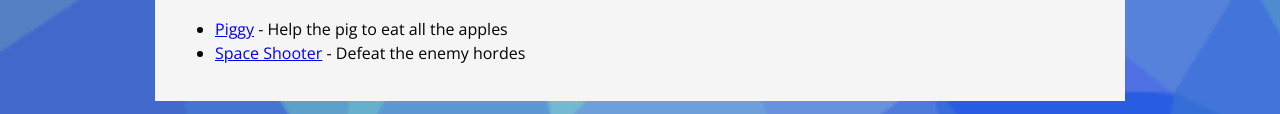
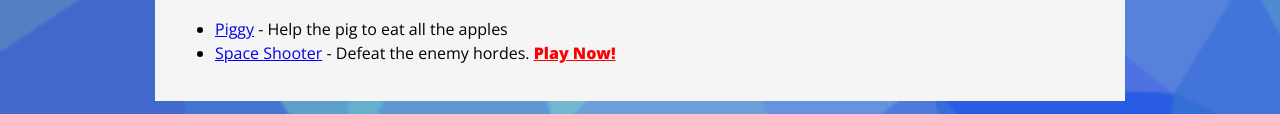
Before and after one commit to akira80kv/akira-web, a plain HTML site: page index.html in a window 1280 px wide. Shown: the part 461-575 px from the top of the page. Drawn offline with nearby package versions, Linux system fonts and the light colour scheme.

Commit message:
Space Shooter Highlight added

```diff
--- a/css/main.css
+++ b/css/main.css
@@ -63,3 +63,8 @@ h2 {
 p {
     margin-bottom: 20px;
 }
+
+a.highlight {
+  color: red;
+  font-weight: bold;
+}
--- a/index.html
+++ b/index.html
@@ -31,7 +31,7 @@
         <p>I like to code, and I'm learning game programming with Godot Game Engine.</p>
         <ul>
             <li><a href="https://github.com/akira80kv/godot-piggy">Piggy</a> - Help the pig to eat all the apples</li>
-            <li><a href="https://github.com/akira80kv/godot-space-shooter">Space Shooter</a> - Defeat the enemy hordes</li>
+            <li><a href="https://github.com/akira80kv/godot-space-shooter">Space Shooter</a> - Defeat the enemy hordes. <a href="https://space-shooter-akira.netlify.app/" class="highlight">Play Now!</a></li>
         </ul>
     </div>
 
```
